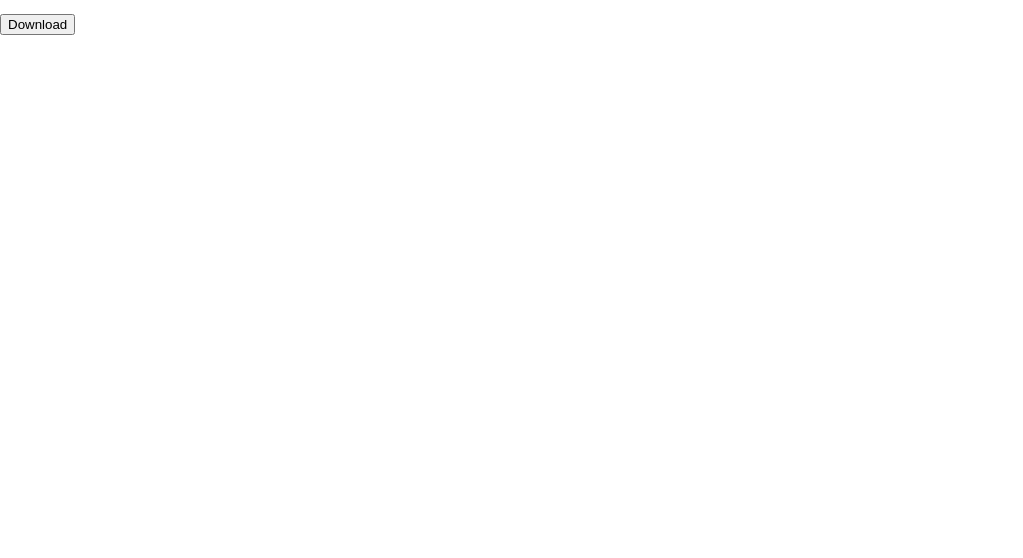
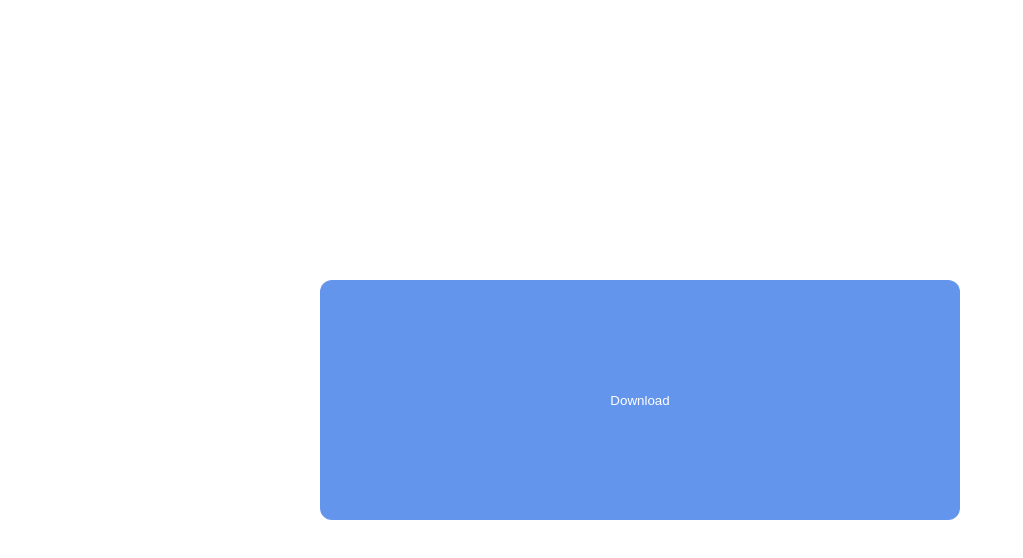
Before and after one commit to MiladKarandish/resume-maker, a React (Vite) app: page /download in a window 1280 px wide. Shown: the top 558 px of the page, without its empty margins (0-1023 px from the left). Built offline with nearby package versions, Linux system fonts and the light colour scheme.

Commit message:
some styles are applied to download button

```diff
--- a/src/pages/download.tsx
+++ b/src/pages/download.tsx
@@ -6,9 +6,30 @@ const Download = () => {
   };
 
   return (
-    <button onClick={onDownload} style={{ cursor: "pointer" }}>
-      Download
-    </button>
+    <div
+      style={{
+        width: "100dvw",
+        height: "100dvh",
+        display: "flex",
+        justifyContent: "center",
+        alignItems: "center",
+      }}
+    >
+      <button
+        onClick={onDownload}
+        style={{
+          cursor: "pointer",
+          width: "50%",
+          height: "30%",
+          backgroundColor: "cornflowerblue",
+          color: "white",
+          border: "0",
+          borderRadius: "12px",
+        }}
+      >
+        Download
+      </button>
+    </div>
   );
 };
 
```
